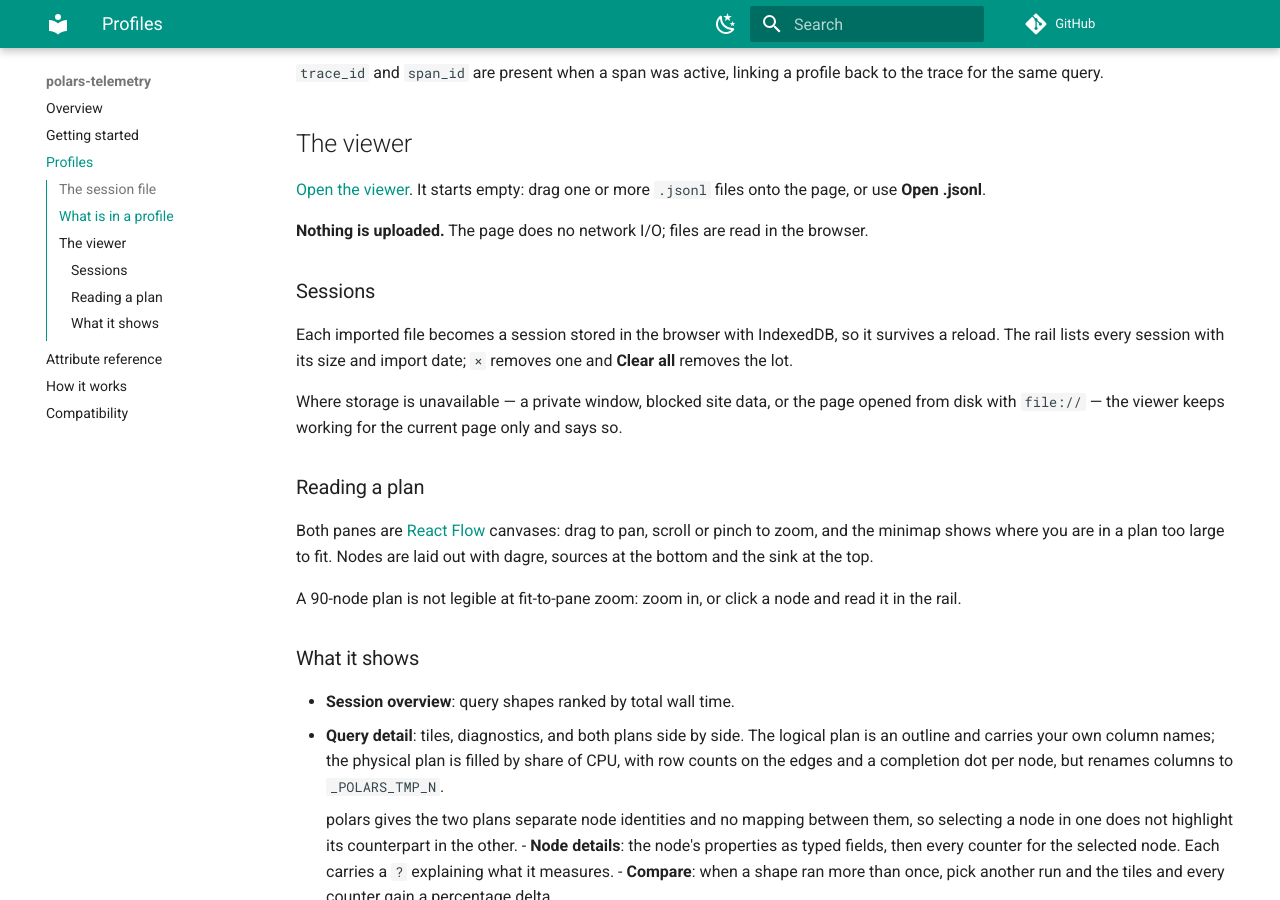
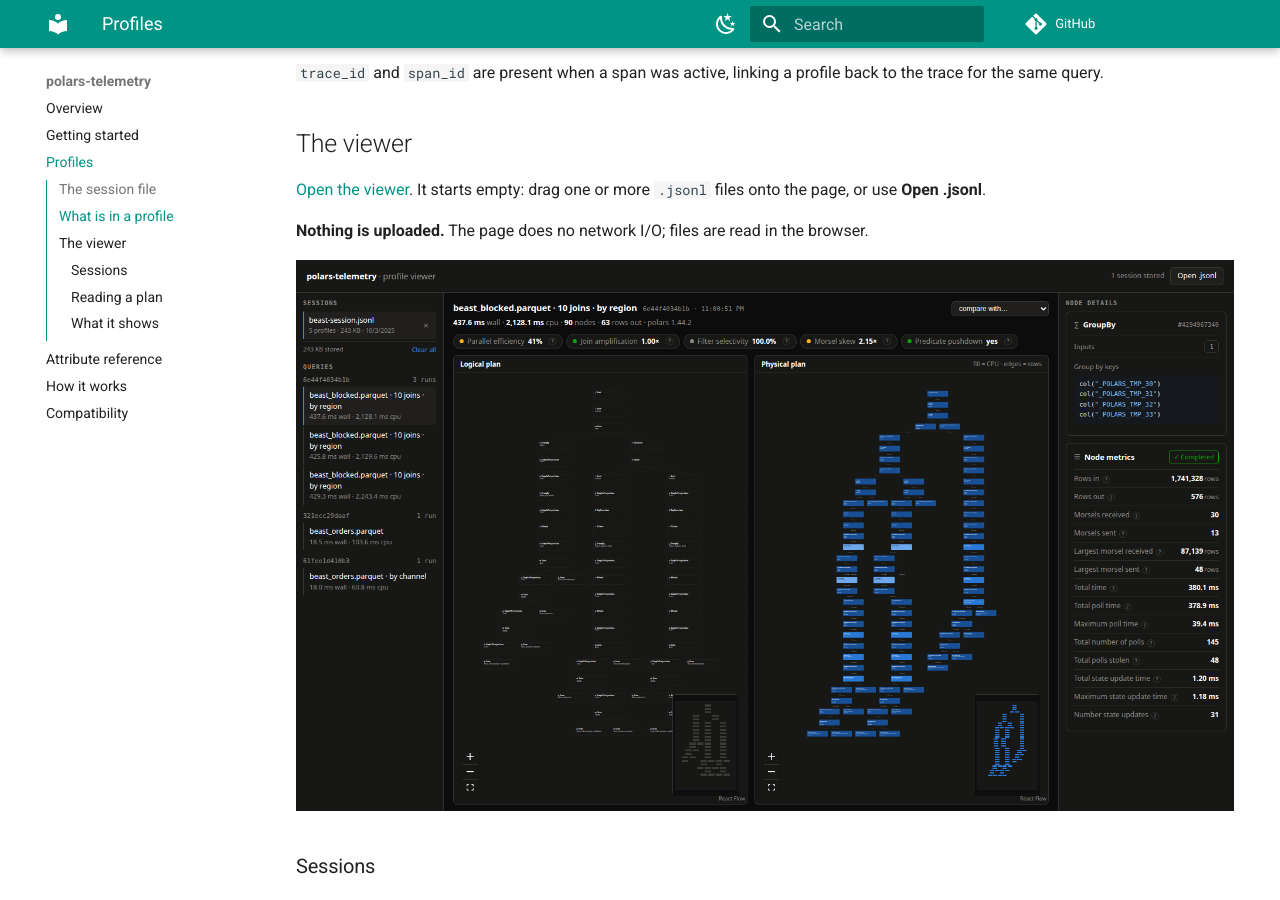
Before and after one commit to jan-krueger/polars-telemetry, an MkDocs documentation site: the page built from docs/profiles.md, in a window 1280 px wide and 900 px high, scrolled down 1003 px. Built offline with MkDocs 1.6.1 and Material for MkDocs 9.7.7, drawn with Linux system fonts in a browser that asks for light colours; comment, search, counter and statistics services are not loaded.

Commit message:
docs: add a viewer screenshot to the readme and profiles page

```diff
--- a/docs/profiles.md
+++ b/docs/profiles.md
@@ -54,6 +54,8 @@
 **Nothing is uploaded.** The page does no network I/O; files are read in the
 browser.
 
+![Both plans, per-node counters and diagnostics for one query](assets/viewer.png)
+
 ### Sessions
 
 Each imported file becomes a session stored in the browser with IndexedDB, so
```
Also changed, not shown: README.md (+2 -0 lines), docs/assets/viewer.png (added).
